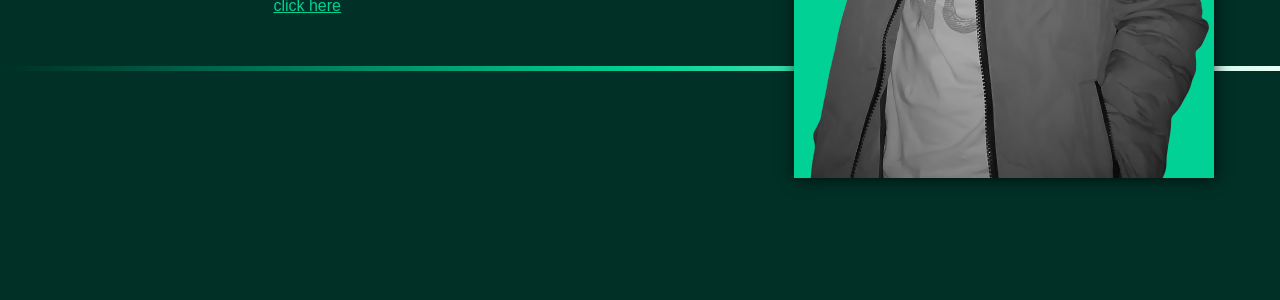
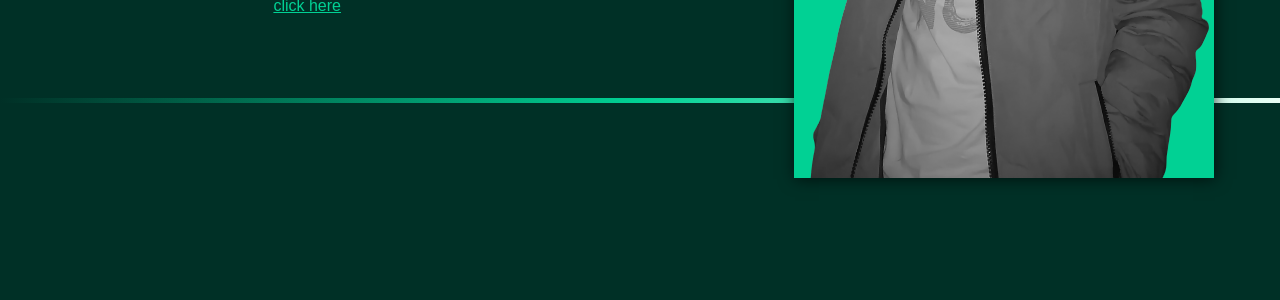
Before and after one commit to yonny-147/Resume, a React (Vite) app: page / in a window 1280 px wide. Shown: the part 622-922 px from the top of the page. Built offline with nearby package versions, Linux system fonts and the light colour scheme; a web font is replaced by a local one.

Commit message:
Resume v4.6.6

```diff
--- a/src/styles/index.css
+++ b/src/styles/index.css
@@ -110,7 +110,7 @@ p{
 }
 
 .position2{
-    top: 86%;
+    top: 90%;
 }
 
 .curriculumGene {
@@ -188,7 +188,7 @@ p{
     display: grid;
     grid-template-columns: repeat(2, 1fr);
     gap: 20px;
-    width: 100%;
+    width: 90%;
     margin: auto;
     padding: 30px 0;
     text-align: center;
```
